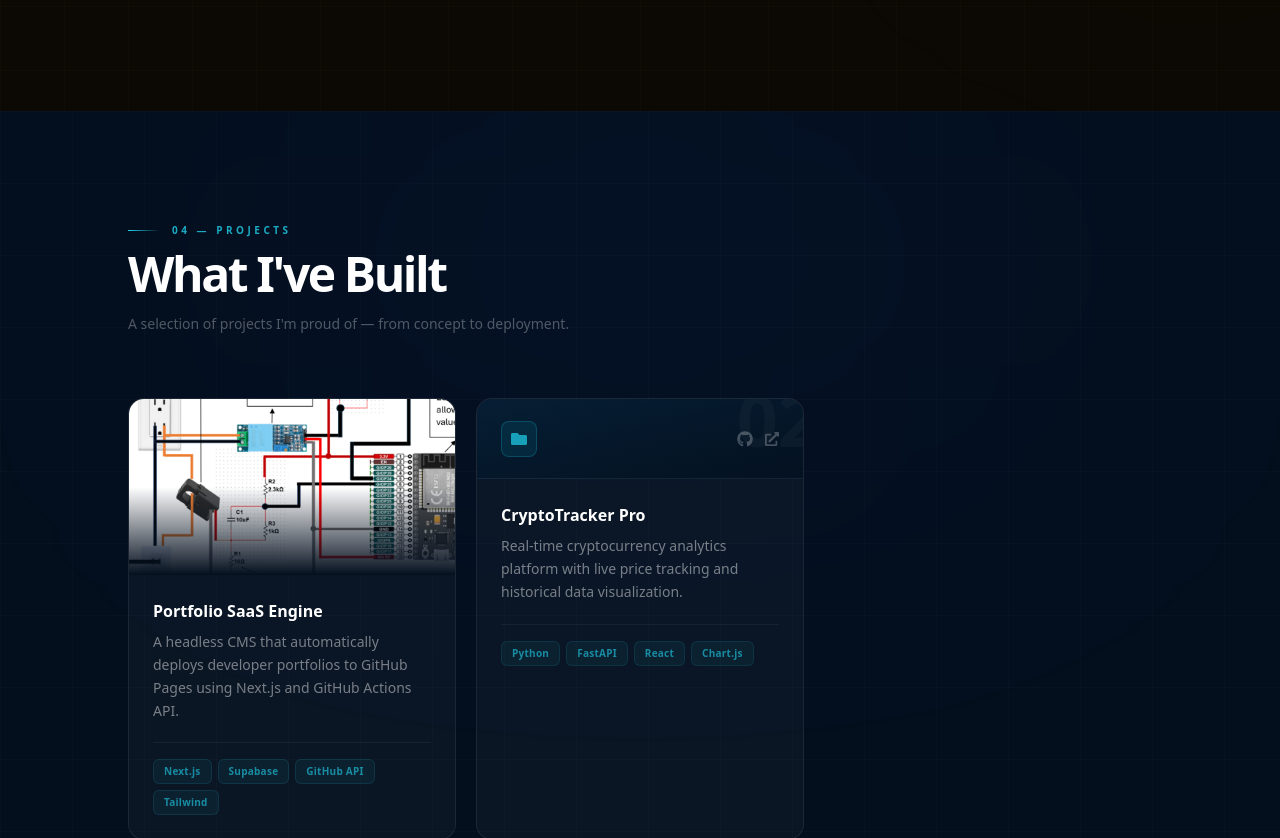
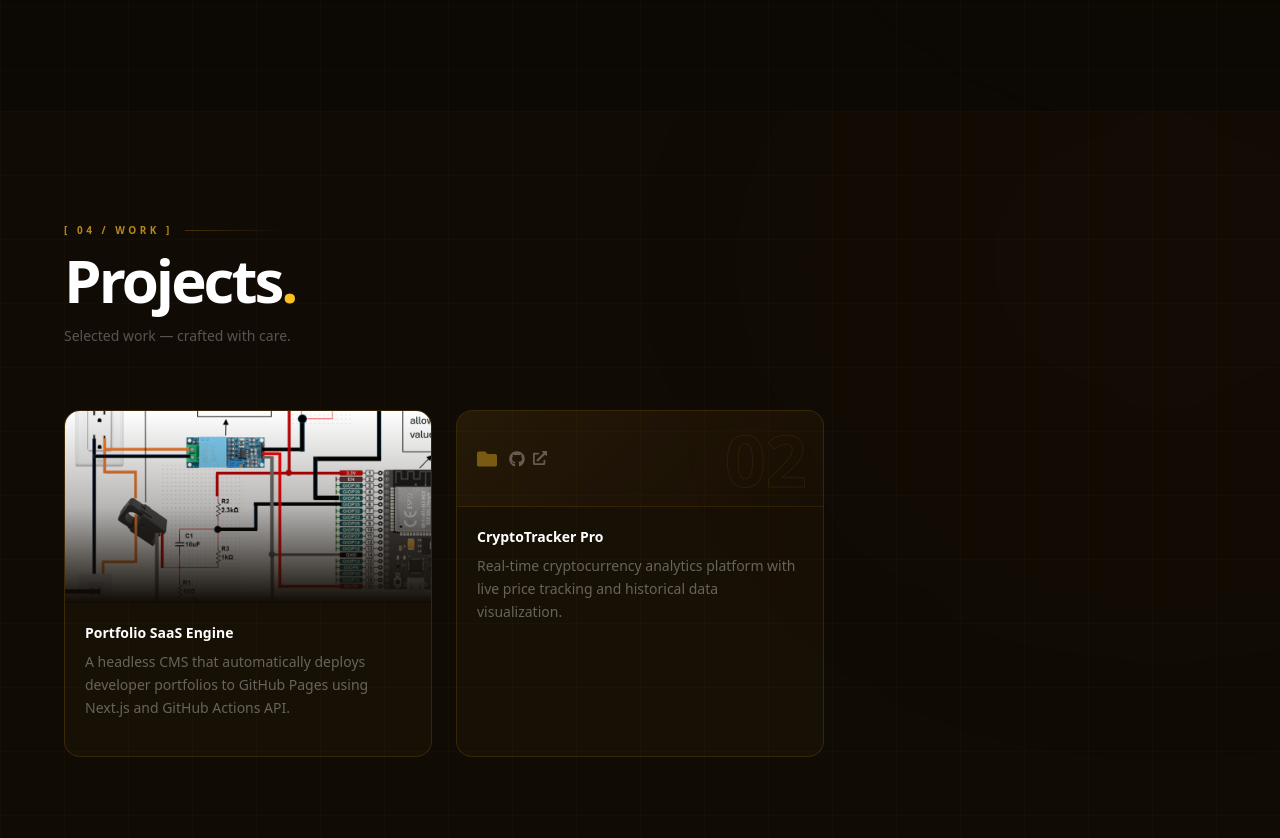
Before and after one commit to salienceenterprises-lab/portfolio-5f77b, a Next.js app: page /portfolio-5f77b/ in a window 1280 px wide. Shown: the part 3059-3897 px from the top of the page. Built offline with nearby package versions, Linux system fonts and the light colour scheme.

Commit message:
Update app/components/projects.jsx via Portfolio SaaS

```diff
--- a/app/components/projects.jsx
+++ b/app/components/projects.jsx
@@ -6,148 +6,93 @@ export default function PortfolioProjects({ data }) {
   if (!data?.projects?.length) return null;
 
   return (
-    <section id="projects" className="relative py-28 px-6 overflow-hidden bg-[#040f1e]">
+    <section id="projects" className="relative py-28 px-6 overflow-hidden bg-[#100b05]">
 
-      {/* Ambient depth */}
       <div className="absolute inset-0 pointer-events-none">
-        <div className="absolute top-0 left-1/2 -translate-x-1/2 w-[800px] h-[300px] bg-blue-600/[0.06] rounded-full blur-[160px]" />
-        <div className="absolute inset-0 bg-[linear-gradient(to_right,rgba(255,255,255,0.014)_1px,transparent_1px),linear-gradient(to_bottom,rgba(255,255,255,0.014)_1px,transparent_1px)] bg-[size:72px_72px]" />
+        <div className="absolute top-0 right-0 w-[700px] h-[600px] rounded-full blur-[180px] translate-x-1/3 -translate-y-1/4"
+          style={{ background:"radial-gradient(ellipse,rgba(249,115,22,0.06),transparent 70%)" }} />
+        <div className="absolute inset-0 bg-[linear-gradient(rgba(251,191,36,0.02)_1px,transparent_1px),linear-gradient(90deg,rgba(251,191,36,0.02)_1px,transparent_1px)] bg-[size:64px_64px]" />
       </div>
 
-      <div className="max-w-5xl mx-auto relative z-10">
-
-        {/* Header */}
-        <motion.div
-          initial={{ opacity: 0, x: -20 }}
-          whileInView={{ opacity: 1, x: 0 }}
-          viewport={{ once: true }}
-          transition={{ duration: 0.6 }}
-          className="flex items-center gap-3 mb-3"
-        >
-          <motion.div
-            initial={{ width: 0 }} whileInView={{ width: 32 }} viewport={{ once: true }}
-            transition={{ duration: 0.8 }}
-            className="h-px bg-gradient-to-r from-cyan-400 to-transparent"
-          />
-          <span className="text-[10px] font-bold tracking-[0.35em] uppercase text-cyan-400/80">04 — Projects</span>
+      <div className="max-w-6xl mx-auto relative z-10">
+        <motion.div initial={{ opacity:0,x:-20 }} whileInView={{ opacity:1,x:0 }} viewport={{ once:true }} transition={{ duration:0.5 }}
+          className="flex items-center gap-3 mb-3">
+          <span className="text-[10px] font-black tracking-[0.35em] uppercase text-amber-400/70">[ 04 / Work ]</span>
+          <div className="flex-1 h-px bg-gradient-to-r from-amber-500/25 to-transparent max-w-[100px]" />
         </motion.div>
 
-        <motion.h2
-          initial={{ opacity: 0, y: 20 }}
-          whileInView={{ opacity: 1, y: 0 }}
-          viewport={{ once: true }}
-          transition={{ duration: 0.7, delay: 0.05 }}
-          className="text-4xl sm:text-5xl font-black tracking-tighter text-white mb-4"
-        >
-          What I've Built
+        <motion.h2 initial={{ opacity:0,y:18 }} whileInView={{ opacity:1,y:0 }} viewport={{ once:true }} transition={{ duration:0.6,delay:0.05 }}
+          className="text-4xl sm:text-6xl font-black tracking-tighter text-white mb-4">
+          Projects<span className="text-amber-400">.</span>
         </motion.h2>
-        <motion.p
-          initial={{ opacity: 0 }}
-          whileInView={{ opacity: 1 }}
-          viewport={{ once: true }}
-          transition={{ duration: 0.6, delay: 0.15 }}
-          className="text-white/30 text-sm mb-16 max-w-md"
-        >
-          A selection of projects I'm proud of — from concept to deployment.
+        <motion.p initial={{ opacity:0 }} whileInView={{ opacity:1 }} viewport={{ once:true }} transition={{ duration:0.5,delay:0.15 }}
+          className="text-white/30 text-sm mb-16 max-w-sm">
+          Selected work — crafted with care.
         </motion.p>
 
-        <div className="grid grid-cols-1 sm:grid-cols-2 lg:grid-cols-3 gap-5">
+        <div className="grid gap-6 sm:grid-cols-2 lg:grid-cols-3">
           {data.projects.map((proj, index) => (
-            <motion.div
-              key={index}
-              initial={{ opacity: 0, y: 30 }}
-              whileInView={{ opacity: 1, y: 0 }}
-              viewport={{ once: true }}
-              transition={{ duration: 0.5, delay: index * 0.07 }}
-              whileHover={{ y: -6 }}
-              className="group relative bg-white/[0.03] border border-white/[0.07] rounded-2xl overflow-hidden hover:border-cyan-500/30 hover:shadow-[0_20px_60px_rgba(6,182,212,0.1)] transition-all duration-400"
-            >
-              {/* Background hover glow */}
-              <div className="absolute inset-0 bg-gradient-to-br from-cyan-500/[0.06] to-transparent opacity-0 group-hover:opacity-100 transition-opacity duration-400 pointer-events-none" />
+            <motion.div key={index}
+              initial={{ opacity:0,y:28 }} whileInView={{ opacity:1,y:0 }} viewport={{ once:true }}
+              transition={{ duration:0.5,delay:index*0.08 }}
+              whileHover={{ y:-6 }}
+              className="group relative border border-amber-500/15 overflow-hidden rounded-2xl transition-all duration-300 hover:border-amber-400/40 hover:shadow-[0_20px_60px_rgba(251,191,36,0.1)]"
+              style={{ background:"rgba(251,191,36,0.03)" }}>
 
+              {/* With image */}
               {proj.imageBase64 ? (
-                /* Cinematic banner with image */
-                <div className="relative h-44 overflow-hidden">
-                  <img
-                    src={proj.imageBase64}
-                    alt={proj.title}
-                    className="w-full h-full object-cover transition-transform duration-700 group-hover:scale-110"
-                  />
-                  {/* Sonar ring overlay on hover */}
-                  <div className="absolute inset-0 bg-gradient-to-b from-transparent via-transparent to-[#040f1e]" />
-                  <div className="absolute inset-0 bg-[#040f1e]/40 opacity-0 group-hover:opacity-100 transition-opacity duration-400" />
-                  {/* Index watermark */}
-                  <div className="absolute top-3 right-3 text-[10px] font-black text-white/15 tracking-widest">
-                    {String(index + 1).padStart(2, "0")}
-                  </div>
-                  {/* Links floating over image */}
-                  <div className="absolute bottom-3 right-3 flex items-center gap-2 opacity-0 group-hover:opacity-100 transition-all duration-300 translate-y-2 group-hover:translate-y-0">
+                <div className="relative h-48 overflow-hidden">
+                  <img src={proj.imageBase64} alt={proj.title}
+                    className="w-full h-full object-cover transition-transform duration-700 group-hover:scale-110" />
+                  <div className="absolute inset-0 bg-gradient-to-b from-transparent via-[#100b05]/30 to-[#100b05]" />
+                  {/* Heat shimmer on hover */}
+                  <motion.div
+                    initial={{ x:"-100%",opacity:0 }} whileHover={{ x:"200%",opacity:1 }}
+                    transition={{ duration:0.7 }}
+                    className="absolute inset-y-0 w-1/3 bg-gradient-to-r from-transparent via-amber-400/15 to-transparent skew-x-12 pointer-events-none" />
+                  <div className="absolute bottom-3 right-3 flex gap-2 opacity-0 group-hover:opacity-100 translate-y-2 group-hover:translate-y-0 transition-all duration-300 z-10">
                     {proj.github && (
-                      <a
-                        href={proj.github}
-                        target="_blank"
-                        rel="noopener noreferrer"
-                        className="flex items-center gap-1.5 px-3 py-1.5 bg-[#020c18]/90 border border-white/20 rounded-full text-[10px] font-bold text-white/80 hover:text-white hover:border-cyan-400/50 transition-all backdrop-blur-sm"
-                        onClick={(e) => e.stopPropagation()}
-                      >
+                      <a href={proj.github} target="_blank" rel="noopener noreferrer"
+                        className="flex items-center gap-1.5 px-3 py-1.5 rounded-full text-[10px] font-black uppercase tracking-wider text-white/70 hover:text-amber-300 border border-amber-500/30 backdrop-blur-sm transition-colors"
+                        style={{ background:"rgba(12,9,4,0.85)" }}>
                         <FaGithub className="w-3 h-3" /> Code
                       </a>
                     )}
                     {proj.demo && (
-                      <a
-                        href={proj.demo}
-                        target="_blank"
-                        rel="noopener noreferrer"
-                        className="flex items-center gap-1.5 px-3 py-1.5 bg-cyan-500/80 border border-cyan-400/40 rounded-full text-[10px] font-bold text-white hover:bg-cyan-400 transition-all backdrop-blur-sm"
-                        onClick={(e) => e.stopPropagation()}
-                      >
+                      <a href={proj.demo} target="_blank" rel="noopener noreferrer"
+                        className="flex items-center gap-1.5 px-3 py-1.5 rounded-full text-[10px] font-black uppercase tracking-wider text-black transition-colors"
+                        style={{ background:"linear-gradient(135deg,#fbbf24,#f97316)" }}>
                         <FaExternalLinkAlt className="w-2.5 h-2.5" /> Live
                       </a>
                     )}
                   </div>
                 </div>
               ) : (
-                /* Elegant no-image header strip */
-                <div className="relative h-20 bg-gradient-to-br from-[#061e34] to-[#041120] border-b border-white/[0.05] flex items-center px-6 overflow-hidden">
-                  <div className="absolute -right-4 -top-4 text-7xl font-black text-white/[0.03] select-none leading-none">
+                /* No image — warm header strip */
+                <div className="relative h-24 border-b border-amber-500/10 overflow-hidden flex items-center px-5"
+                  style={{ background:"linear-gradient(135deg,rgba(251,191,36,0.06),rgba(249,115,22,0.03),rgba(12,9,4,0))" }}>
+                  <span className="absolute right-4 top-1/2 -translate-y-1/2 text-7xl font-black select-none leading-none tabular-nums"
+                    style={{ WebkitTextFillColor:"transparent", WebkitTextStrokeWidth:"1px", WebkitTextStrokeColor:"rgba(251,191,36,0.08)" }}>
                     {String(index + 1).padStart(2, "0")}
-                  </div>
-                  <div className="relative z-10 flex items-center justify-between w-full">
-                    <div className="w-9 h-9 rounded-lg bg-cyan-500/10 border border-cyan-400/20 flex items-center justify-center">
-                      <FaFolder className="w-4 h-4 text-cyan-400/70" />
-                    </div>
-                    <div className="flex items-center gap-3">
-                      {proj.github && (
-                        <a href={proj.github} target="_blank" rel="noopener noreferrer" className="text-white/25 hover:text-white transition-colors">
-                          <FaGithub className="w-4 h-4" />
-                        </a>
-                      )}
-                      {proj.demo && (
-                        <a href={proj.demo} target="_blank" rel="noopener noreferrer" className="text-white/25 hover:text-cyan-400 transition-colors">
-                          <FaExternalLinkAlt className="w-3.5 h-3.5" />
-                        </a>
-                      )}
+                  </span>
+                  <div className="flex items-center gap-3 relative z-10">
+                    <FaFolder className="w-5 h-5 text-amber-400/40 flex-shrink-0" />
+                    <div className="flex gap-2">
+                      {proj.github && <a href={proj.github} target="_blank" rel="noopener noreferrer" className="text-white/30 hover:text-amber-400 transition-colors"><FaGithub className="w-4 h-4" /></a>}
+                      {proj.demo && <a href={proj.demo} target="_blank" rel="noopener noreferrer" className="text-white/30 hover:text-amber-400 transition-colors"><FaExternalLinkAlt className="w-3.5 h-3.5" /></a>}
                     </div>
                   </div>
                 </div>
               )}
 
-              {/* Card body */}
-              <div className="p-6 flex flex-col flex-1">
-                <h3 className="text-base font-bold text-white mb-2 group-hover:text-cyan-300 transition-colors duration-300">
-                  {proj.title}
-                </h3>
-                <p className="text-sm text-white/45 leading-relaxed flex-1">
-                  {proj.description}
-                </p>
-
-                {proj.stack?.length > 0 && (
-                  <div className="flex flex-wrap gap-1.5 mt-5 pt-4 border-t border-white/[0.05]">
-                    {proj.stack.filter(t => t?.trim()).map((tech) => (
-                      <span
-                        key={tech}
-                        className="text-[10px] font-bold text-cyan-400/60 bg-cyan-400/[0.06] border border-cyan-400/10 px-2.5 py-1 rounded-md tracking-wide"
-                      >
+              <div className="p-5">
+                <h3 className="font-black text-white text-sm mb-2 group-hover:text-amber-200 transition-colors duration-300">{proj.title}</h3>
+                {proj.description && <p className="text-sm text-white/35 leading-relaxed mb-4">{proj.description}</p>}
+                {proj.tech?.length > 0 && (
+                  <div className="flex flex-wrap gap-1.5 pt-4 border-t border-white/[0.05]">
+                    {proj.tech.filter(t => t?.trim()).map((tech) => (
+                      <span key={tech} className="text-[9px] font-bold uppercase tracking-wider text-amber-400/50 px-2 py-0.5 rounded-full border border-amber-500/15"
+                        style={{ background:"rgba(251,191,36,0.05)" }}>
                         {tech}
                       </span>
                     ))}
```
